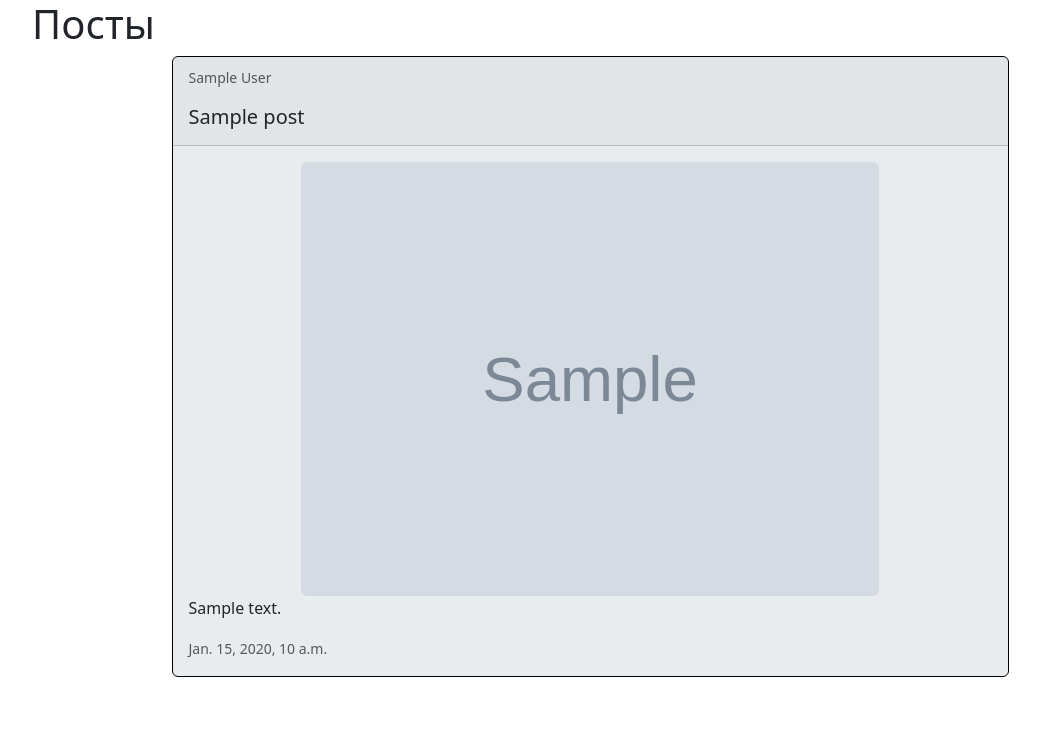
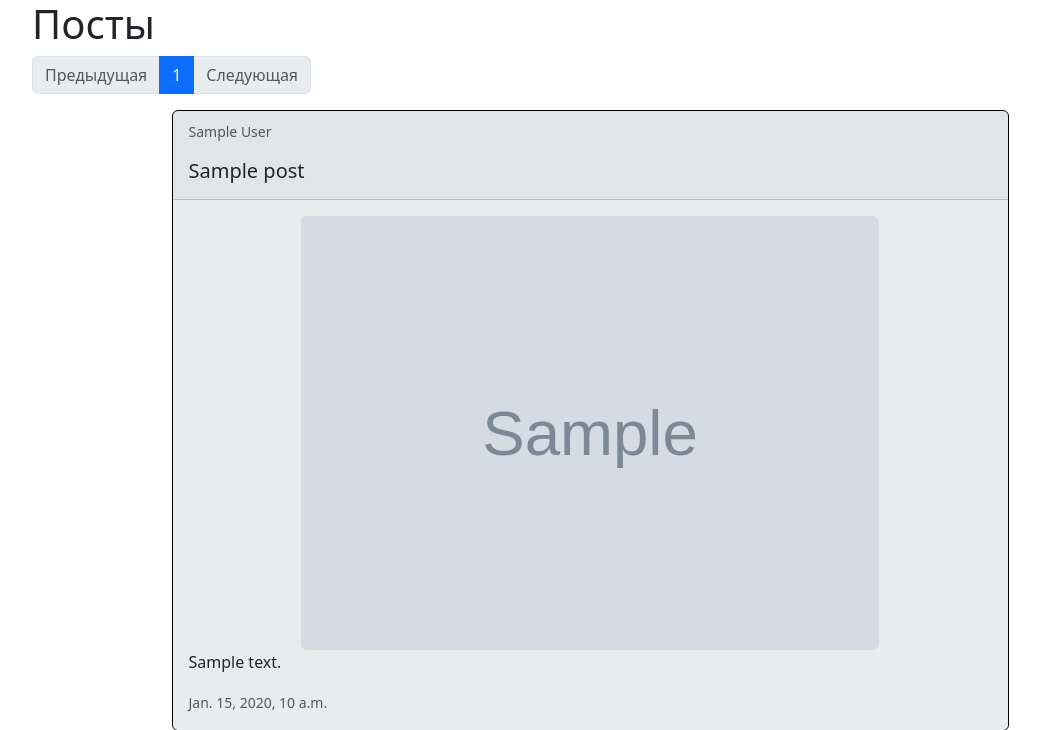
Before and after one commit to Involuntar/Blog_site, a Django app: template blog/templates/posts/index.html in a window 1280 px wide. Shown: the top 730 px of the page, without its empty margins (50-1090 px from the left). Run offline with Django 3.2, Linux system fonts and the light colour scheme; the template is opened without the code that fills it: most values are stand-ins (such as "Sample title", 1, 10 or a date in 2020); grey boxes marked "Sample" are stand-in pictures; some libraries are stand-ins or nearby versions.

Commit message:
сделал пагинацию и возврат на предыдущую страницу

```diff
--- a/Blog_site/urls.py
+++ b/Blog_site/urls.py
@@ -16,8 +16,13 @@ Including another URLconf
 """
 from django.contrib import admin
 from django.urls import path, include
+from django.conf.urls.static import static
+from Blog_site import settings
 
 urlpatterns = [
     path('admin/', admin.site.urls),
     path('', include('blog.urls'))
 ]
+if settings.DEBUG:
+    urlpatterns += static(settings.MEDIA_URL,
+        document_root=settings.MEDIA_ROOT)
--- a/blog/models.py
+++ b/blog/models.py
@@ -3,7 +3,7 @@ from django.db import models
 # Create your models here.
 
 class Post(models.Model):
-    image = models.ImageField(blank=True)
+    image = models.ImageField(blank=True, null=True, upload_to='post/')
     title = models.CharField(max_length=20)
     author = models.CharField(max_length=20)
     post_text = models.TextField()
@@ -14,4 +14,4 @@ class Comment(models.Model):
     comment_text = models.TextField()
     likes = models.IntegerField(default=0)
     date = models.DateTimeField()
-    post = models.ForeignKey(Post, null=True, on_delete=models.SET_NULL)
+    post = models.ForeignKey(Post, null=True, on_delete=models.SET_NULL, blank=True)
--- a/blog/templates/posts/index.html
+++ b/blog/templates/posts/index.html
@@ -14,17 +14,55 @@
 {% block body %}
 
 <div class="container mx-auto">
+    <nav aria-label="...">
+        <ul class="pagination">
+
+            {% if posts.has_previous %}
+            <li class="page-item">
+                <a class="page-link" href="?page={{ posts.previous_page_number }}">Предыдущая</a>
+            </li>
+            {% else %}
+            <li class="page-item disabled">
+                <a class="page-link">Предыдущая</a>
+            </li>
+            {% endif %}
+
+            {% for page in range %}
+
+            {% if posts.number == forloop.counter %}
+            <li class="page-item active"><a class="page-link" href="?page={{ forloop.counter }}">{{ forloop.counter }}</a></li>
+            {% else %}
+            <li class="page-item"><a class="page-link" href="?page={{ forloop.counter }}">{{ forloop.counter }}</a></li>
+            {% endif %}
+            {% endfor %}
+
+
+            {% if posts.has_next %}
+            <li class="page-item">
+                <a class="page-link" href="?page={{ posts.next_page_number }}">Следующая</a>
+            </li>
+            {% else %}
+            <li class="page-item disabled">
+                <a class="page-link">Следующая</a>
+            </li>
+            {% endif %}
+        </ul>
+    </nav>
     {% for post in posts %}
-        <a href="{% url 'blog:post' post.id %}" style="text-decoration: none;">
+    <a href="{% url 'blog:post_get' post.id %}" style="text-decoration: none;">
         <div class="border card mb-3 bg-body-secondary border-black w-75 mx-auto">
             <div class="card-header">
                 <p class="card-text"><small class="text-body-secondary">{{ post.author }}</small></p>
                 <h5>{{ post.title }}</h5>
             </div>
             <div class="card-body">
+
+                {% if post.image %}
                 <div class="container w-75">
                     <img src="{{ MEDIA_URL }}{{ post.image }}" class="card-img-top rounded" alt="...">
                 </div>
+                {% endif %}
+
                 <p class="card-text">{{ post.post_text }}</p>
                 <p class="card-text"><small class="text-body-secondary">{{ post.date }}</small></p>
             </div>
--- a/blog/templates/posts/post.html
+++ b/blog/templates/posts/post.html
@@ -12,6 +12,7 @@
 
 {% block body %}
 <div class="container mx-auto">
+    <a class="btn btn-primary" href="{{request.META.HTTP_REFERER}}">Назад</a>
     <div class=" border card mb-3 border-black w-75 mx-auto bg-body-secondary" style="text-decoration: none;">
         <div class="card-header">
             <p class="card-text"><small class="text-body-secondary">{{ post.author }}</small></p>
@@ -37,7 +38,7 @@
                 {% endfor %}
 
             </ul>
-                <form action="{% url 'blog:comment' post.id %}" class="w-50" method="POST">
+                <form action="{% url 'blog:comment_create' post.id %}" class="w-50" method="POST">
                     {% csrf_token %}
                     <div class="form-floating my-3">
                         <textarea name="comment_text" class="form-control" placeholder="Leave a comment here" id="floatingTextarea"></textarea>
```
Also changed, not shown: Blog_site/settings.py (+6 -2 lines), blog/urls.py (+2 -6 lines), blog/views.py (+12 -5 lines), blog/migrations/0007_alter_comment_post_alter_post_image.py (added), db.sqlite3, media/Screenshot_2023-05-29_143727.png (deleted), media/Screenshot_2023-05-29_180928.png (deleted), media/Screenshot_2023-05-31_202133.png (deleted), media/icons8-help-50.png (deleted), media/post/Screenshot_2023-10-11_135233.png (added), media/post/Screenshot_2023-10-20_105412.png (added), media/post/Screenshot_2023-10-20_111833.png (renamed from media/Screenshot_2023-10-20_111833.png), media/Лаб_раб_3_ЛП__01.jpg (deleted), media/Лаб_раб_3_ЛП__01_W2afctF.jpg (deleted). Lines whose indentation alone changed are shown as unchanged.
